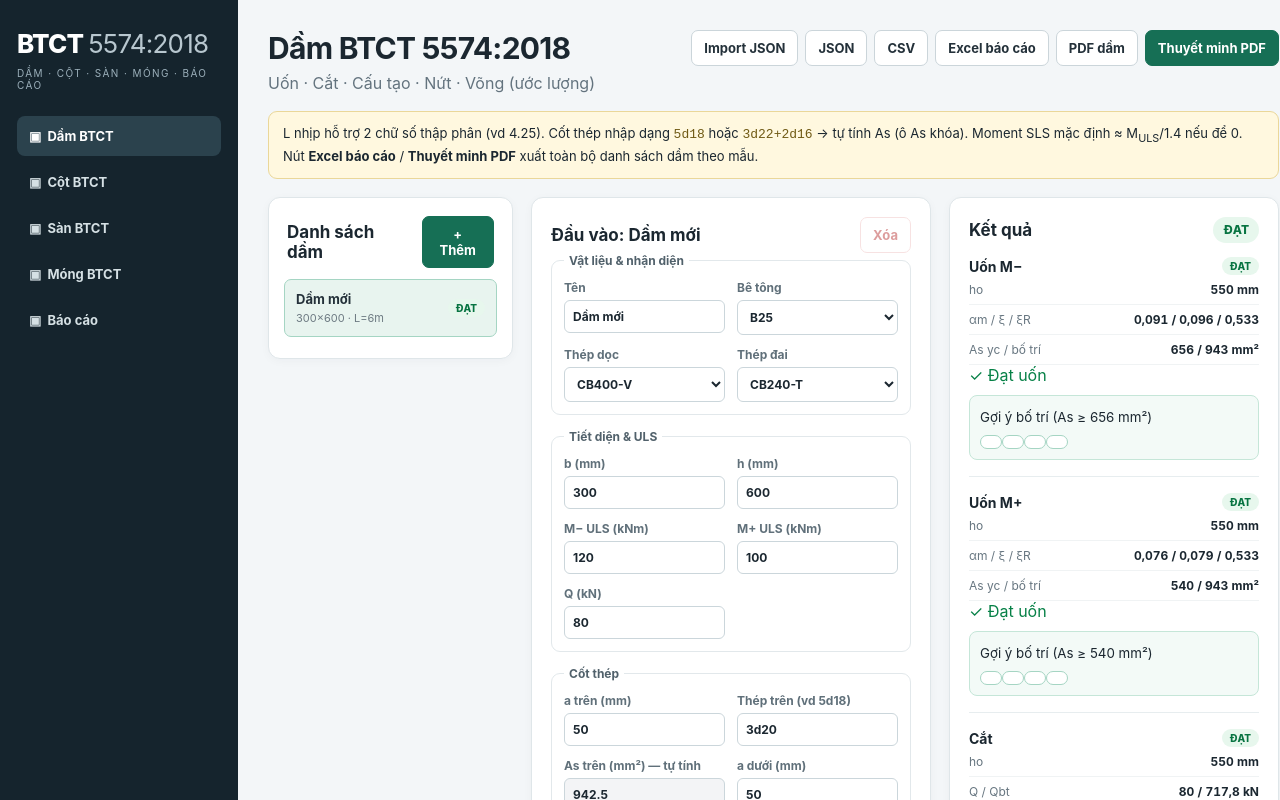
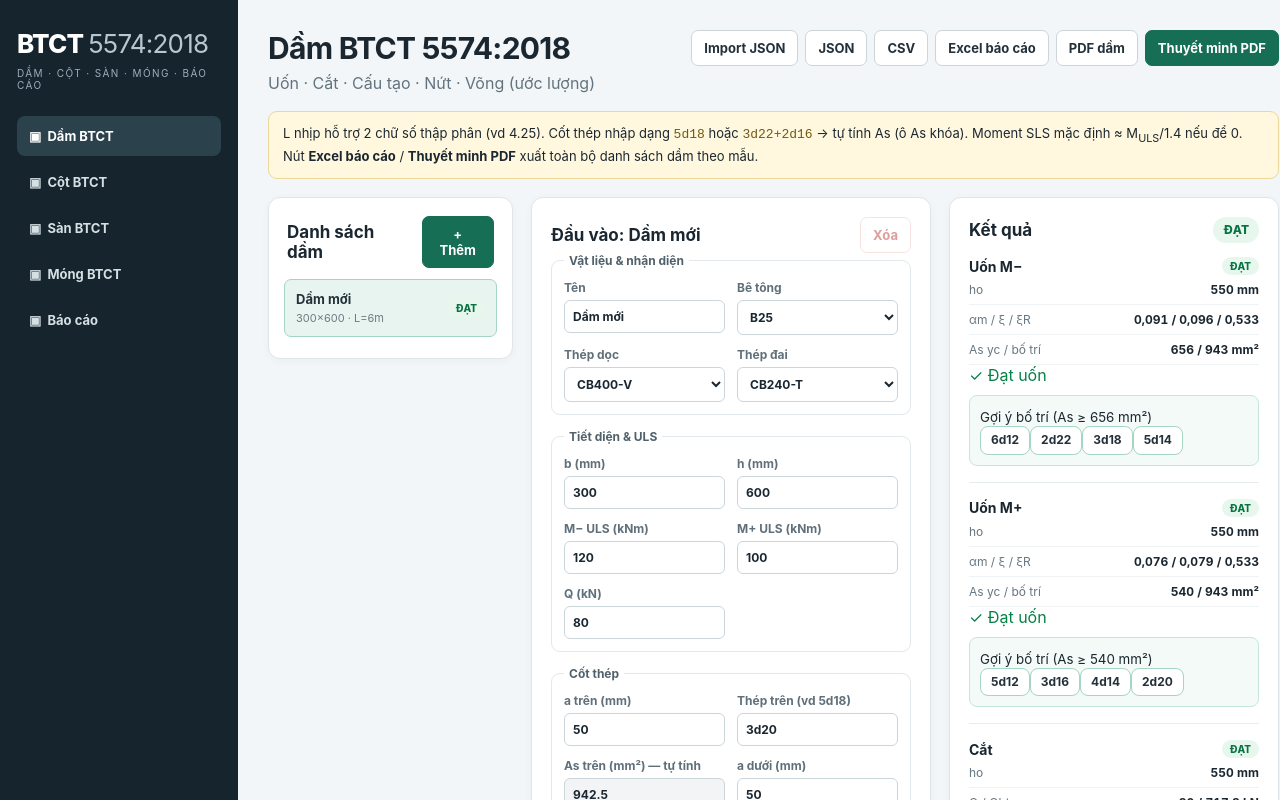
Before and after one commit to trixd2026-max/ketcauBTCT5574, a React (Vite) app: page / in a window 1280 px wide. Shown: the top 800 px of the page. Built offline with nearby package versions, Linux system fonts and the light colour scheme.

Commit message:
fix(beam): BarSuggestion dùng label thay vì spec

```diff
--- a/src/components/BeamResults.tsx
+++ b/src/components/BeamResults.tsx
@@ -68,13 +68,13 @@ export function Flexure({
           <div className="suggest-chips">
             {suggestions.map((s) => (
               <button
-                key={s.spec}
+                key={s.label}
                 type="button"
                 className="suggest-chip"
                 title={`As = ${fmt(s.As, 0)} mm² · n=${s.n} · Ø${s.dia}`}
-                onClick={() => onApplyBars?.(s.spec, s.As, s.n, s.dia)}
+                onClick={() => onApplyBars?.(s.label, s.As, s.n, s.dia)}
               >
-                {s.spec}
+                {s.label}
               </button>
             ))}
           </div>
```
